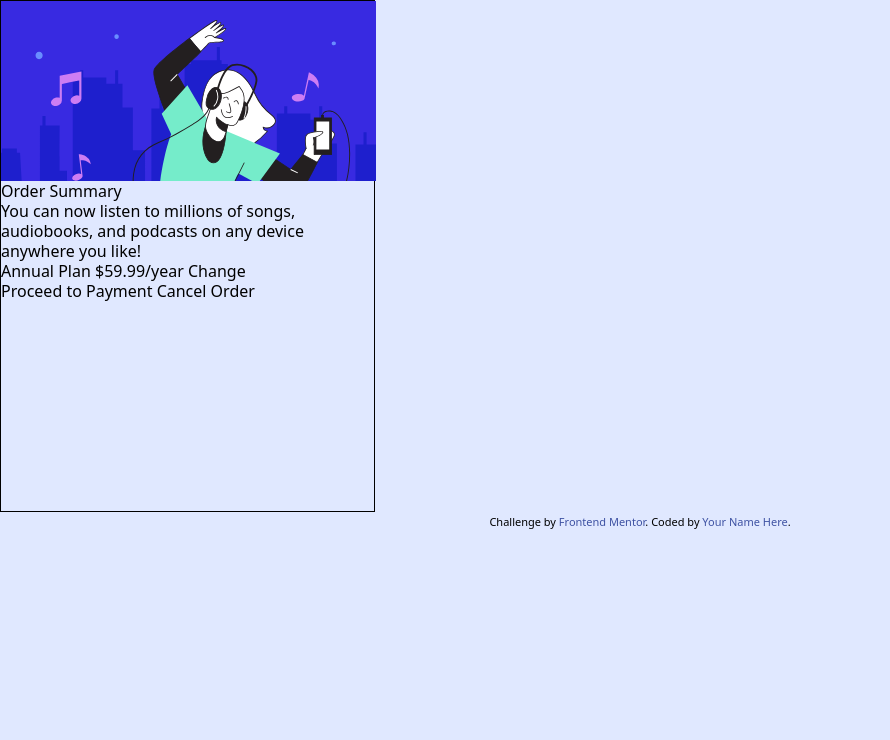
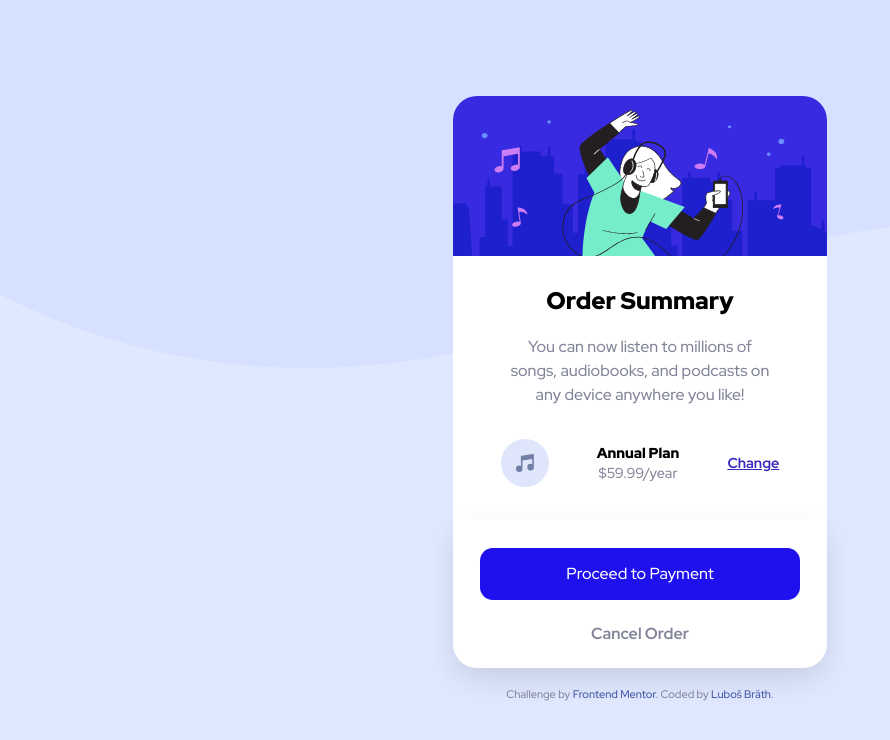
Before and after one commit to Bredis79/Order-summary-component, a plain HTML site: page index.html in a window 1280 px wide. Shown: the whole page, without its empty margins (0-890 px from the left). Drawn offline with Linux system fonts and the light colour scheme.

Commit message:
Add files via upload

```diff
--- a/app.css
+++ b/app.css
@@ -1,28 +1,145 @@
 html {
     background-color: hsl(225, 100%, 94%);
     font-size: 16px;
+    font-family: 'Red Hat Display', sans-serif;
+    color: rgb(129, 131, 152);
 }
 body {
+    background-image: url("images/pattern-background-mobile.svg");
+    background-repeat: no-repeat;
+    background-position: top;
+    background-size: 110%;
     display: flex;
     flex-direction: column;
     justify-content: center;
-
+    align-items: center;
+    height: 100vh;
+    width: 100vw;
 }
 
 main {
     width: 23.43rem;
-    height: 32rem;
-    border: 1px solid black;
+    height: auto;
+    display: flex;
+    flex-direction: column;
+    align-items: center;
+    text-align: center;
+    flex-wrap: wrap;
 }
 
 .top {
+    width: 23.43rem;
+    height: auto;
+    background-color: white;
+    text-align: center;
+    border-radius: 1.5rem 1.5rem 0 0;
+}
 
+.top img {
     width: 23.43rem;
-    height: 11.25rem;
-    background-image: url("images/illustration-hero.svg");
-    background-repeat: no-repeat;
-    text-align: center;
+    height: 10rem;
+    border-radius: 1.5rem 1.5rem 0 0;
 }
+
+.top h1 {
+    font-size: 1.5rem;
+    padding: 2.2rem 0 1.5rem 0;
+    font-weight: 900;
+    color: black;
+}
+
+.top p {
+    width: 17rem;
+    margin: 0 auto;
+    line-height: 1.5rem;
+}
+
+.middle {
+    width: 23.43rem;
+    height: 7rem;
+    padding: 2rem 0 2rem 0;
+    background-color: white;
+    justify-content: space-evenly;
+    align-items: center;
+    display: flex;
+
+}
+
+.middle img {
+}
+
+.middle span {
+    font-weight: 900;
+    font-size: 0.9rem;
+    color: black;
+}
+
+.middle p {
+    font-size: 0.9rem;
+    display: flex;
+    flex-direction: column;
+    align-content: center;
+}
+
+.middle a {
+    color: rgb(54, 38, 186);
+    text-decoration: underline;
+    font-weight: 700;
+    font-size: 0.9rem;
+}
+
+.middle a:hover,
+.middle a:focus {
+    text-decoration: none;
+}
+
+.bottom {
+    width: 23.43rem;
+    background-color: white;
+    border-radius: 0 0 1.5rem 1.5rem;
+    box-shadow: 0px 13px 28px rgb(0 0 0 / 10%)
+}
+
+.bottom button {
+    width: 20rem;
+    padding: 1rem;
+    border-radius: 0.8rem;
+    margin-top: 1.8rem;
+    margin-bottom: 1.5rem;
+    background-color:hsl(244, 87%, 50%);
+    color: white;
+}
+
+
+
+button:hover,
+button:focus {
+    background-color: hsl(245, 94%, 66%);
+}
+
+.bottom p {
+    font-weight: 700;
+    padding-bottom: 1.5rem;
+}
+
+.bottom a:hover
+.bottom a:focus {
+    color: black;
+}
+
+footer {
+    margin-top: 1rem;
+}
+
+@media (min-width:500px){
+
+    body {
+        background-image: url("images/pattern-background-desktop.svg");
+        background-size: 100% 46%;
+        background-position: inherit;
+    }
+}
+
 .attribution {
     font-size: 11px;
     text-align: center;
--- a/index.html
+++ b/index.html
@@ -5,7 +5,7 @@
   <meta charset="UTF-8">
   <meta name="viewport" content="width=device-width, initial-scale=1.0">
   <!-- displays site properly based on user's device -->
-
+  <link href="https://fonts.googleapis.com/css2?family=Raleway:wght@800&family=Red+Hat+Display:wght@500;700;900&display=swap" rel="stylesheet">
   <link rel="icon" type="image/png" sizes="32x32" href="./images/favicon-32x32.png">
   <link rel="stylesheet" href="normalize.css">
   <link rel="stylesheet" href="app.css">
@@ -16,27 +16,38 @@
 
 <body>
   <main>
-    <section class="top"></section>
-    <h1>Order Summary</h1>
+    <section class="top">
+      <img src="images/illustration-hero.svg" alt="Illustration / dancing person">
 
-    <p>You can now listen to millions of songs, audiobooks, and podcasts on any
-      device anywhere you like!</p>
+
+      <h1>Order Summary</h1>
+
+      <p>You can now listen to millions of songs, audiobooks, and podcasts on any
+        device anywhere you like!</p>
+    </section>
 
     <section class="middle">
-      Annual Plan
+      <img src="images/icon-music.svg" alt="Music icon">
+      <p>
+      <span>Annual Plan</span>
       $59.99/year
-
+      </p>
       <a href="#">Change</a>
     </section>
 
-    <button>Proceed to Payment</button>
-    Cancel Order
+
+    <section class="bottom">
+      <button class="shadow">Proceed to Payment</button>
+      <p><a href="#"> Cancel Order</a></p>
+    </section>
+
+
   </main>
 
   <footer>
     <div class="attribution">
       Challenge by <a href="https://www.frontendmentor.io?ref=challenge" target="_blank">Frontend Mentor</a>.
-      Coded by <a href="#">Your Name Here</a>.
+      Coded by <a href="#">Luboš Bräth</a>.
     </div>
   </footer>
 </body>
```
